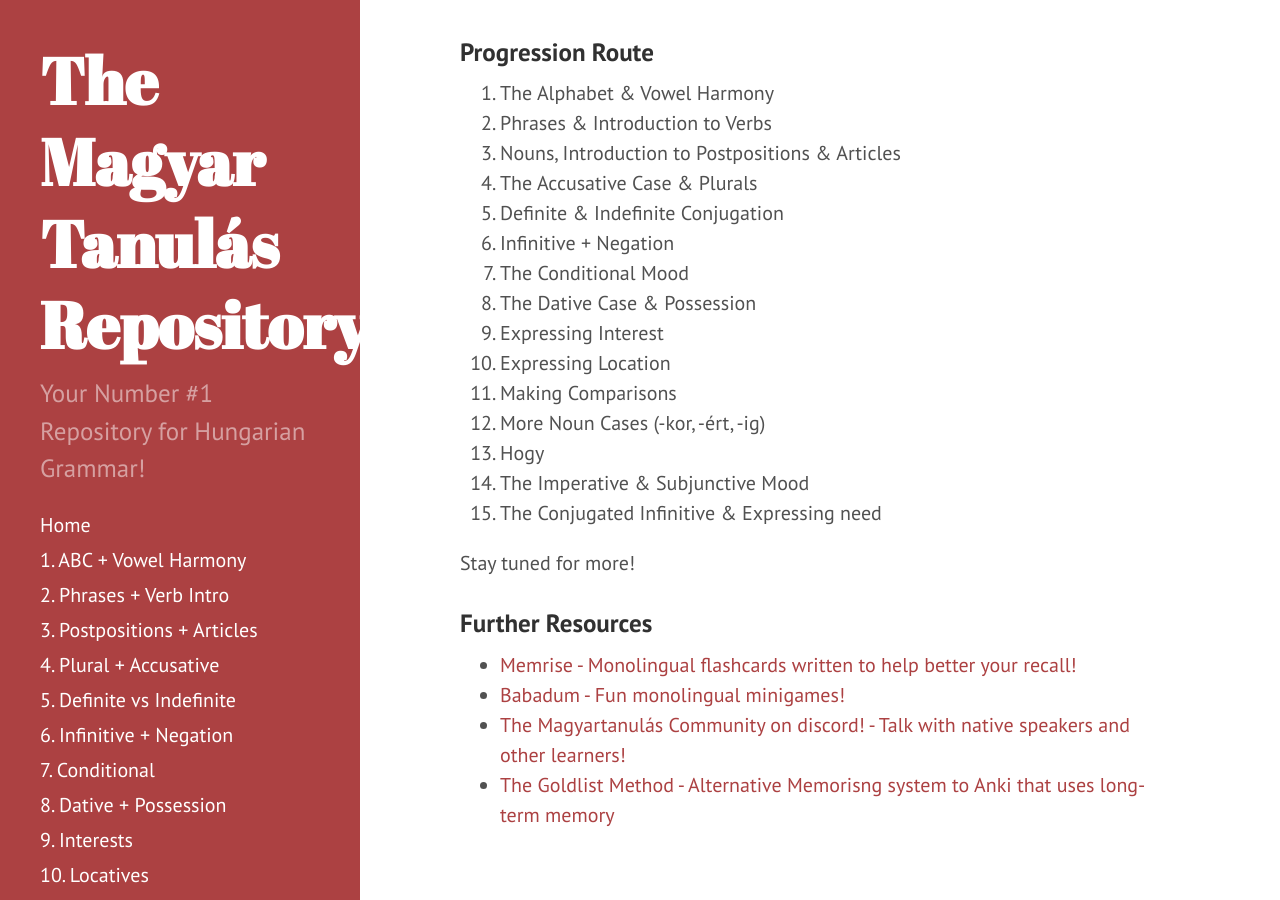
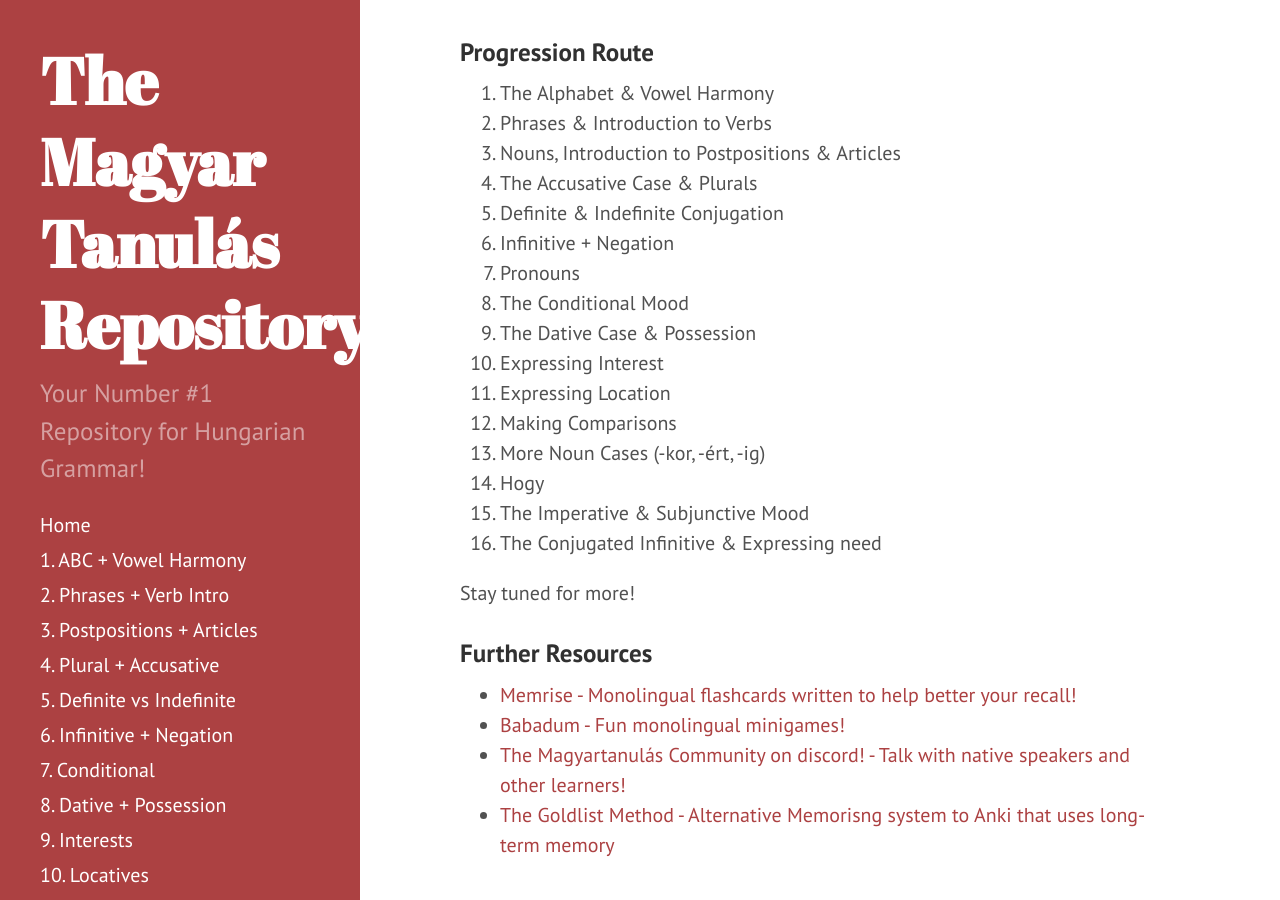
Before and after one commit to Magyartanulas/magyartanulas.github.io, a Jekyll site: the page built from _posts/2012-02-06-whats-jekyll.md, in a window 1280 px wide and 900 px high, scrolled down 761 px. Built offline with Jekyll 4.4.1, drawn with Linux system fonts in a browser that asks for light colours; Markdown is read by kramdown in place of the engine named in the settings.

Commit message:
Update 2012-02-06-whats-jekyll.md

```diff
--- a/_posts/2012-02-06-whats-jekyll.md
+++ b/_posts/2012-02-06-whats-jekyll.md
@@ -28,15 +28,16 @@ Starting from Section 2, there will be captioned images with no english translat
 4. The Accusative Case & Plurals
 5. Definite & Indefinite Conjugation
 6. Infinitive + Negation
-7. The Conditional Mood
-8. The Dative Case & Possession
-9. Expressing Interest
-10. Expressing Location
-11. Making Comparisons
-12. More Noun Cases (-kor, -ért, -ig)
-13. Hogy
-14. The Imperative & Subjunctive Mood
-15. The Conjugated Infinitive & Expressing need
+7. Pronouns
+8. The Conditional Mood
+9. The Dative Case & Possession
+10. Expressing Interest
+11. Expressing Location
+12. Making Comparisons
+13. More Noun Cases (-kor, -ért, -ig)
+14. Hogy
+15. The Imperative & Subjunctive Mood
+16. The Conjugated Infinitive & Expressing need
 
 Stay tuned for more!
 
```
